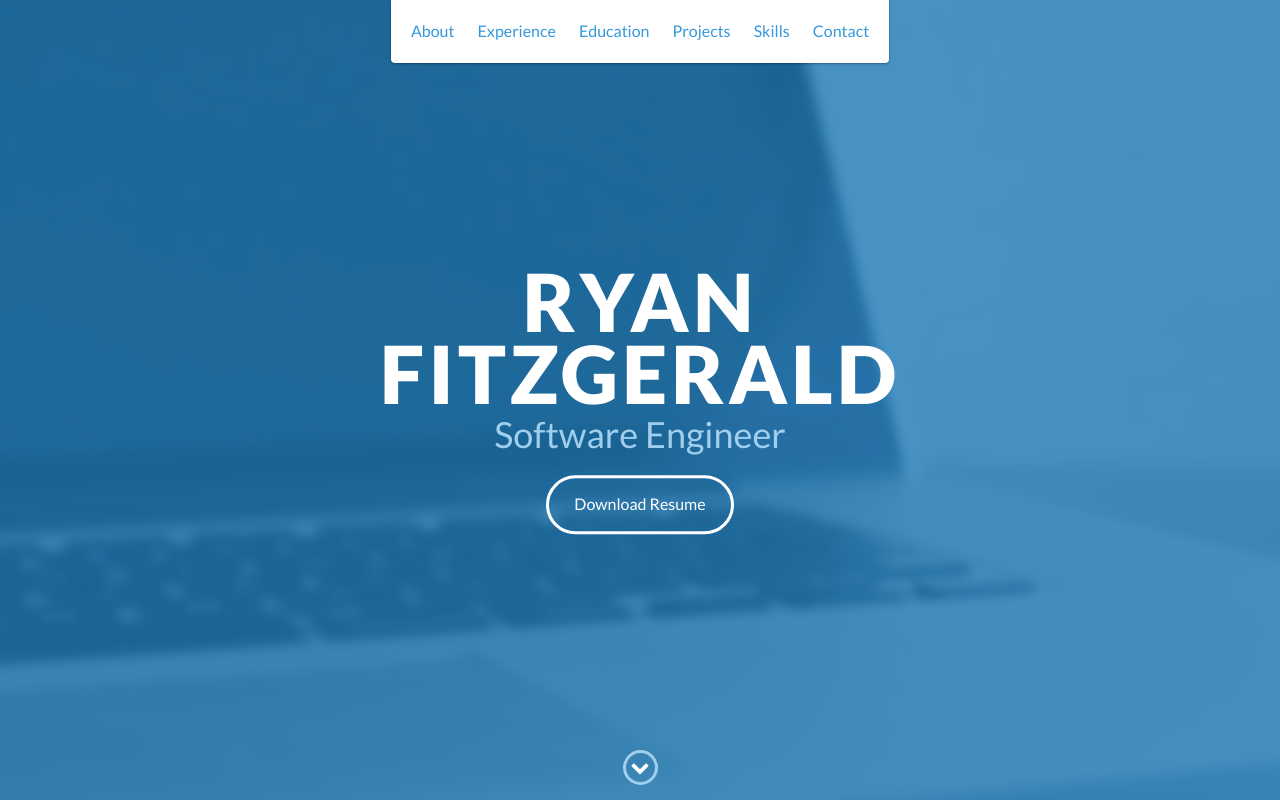
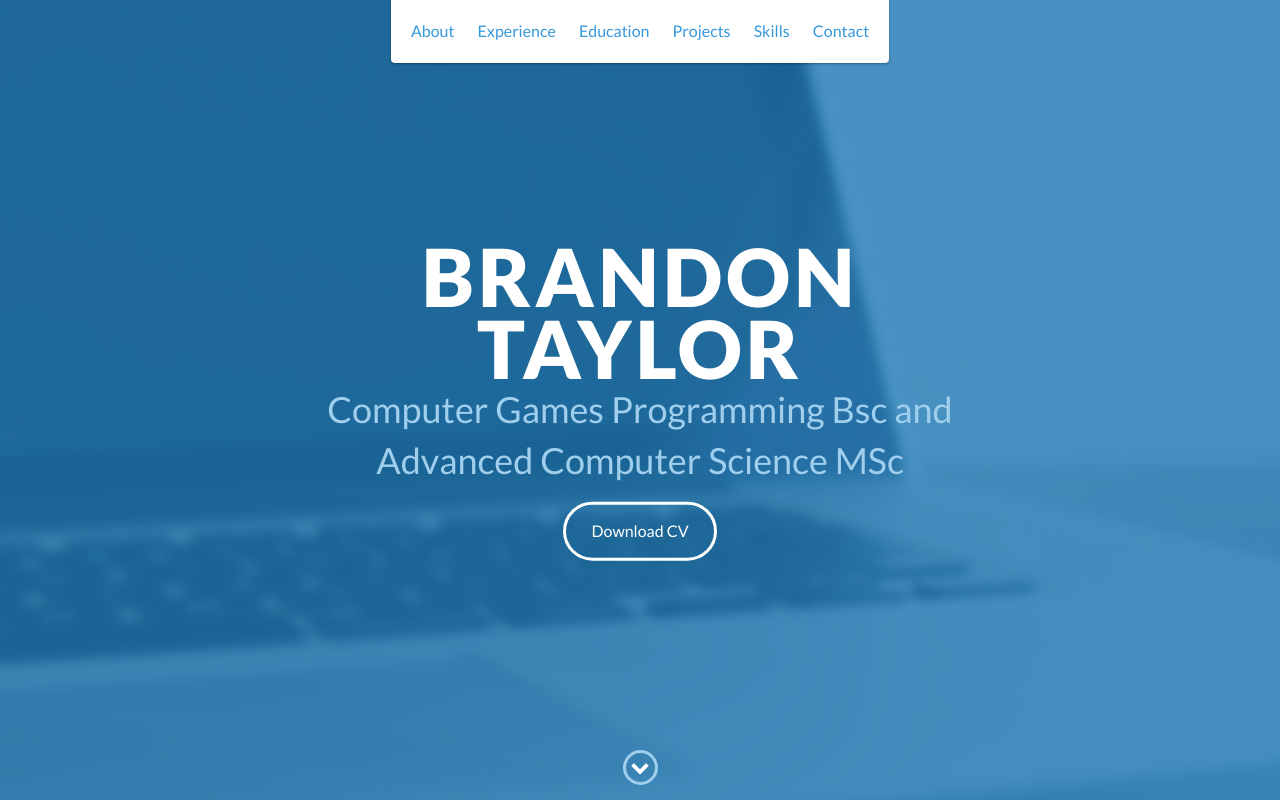
Before and after one commit to doubleedger1/doubleedger1.github.io, a website: page index.html in a window 1280 px wide. Shown: the top 800 px of the page. Drawn offline with nearby package versions, Linux system fonts and the light colour scheme.

Commit message:
Upload CV
Added CV and changed a few things.

```diff
--- a/index.html
+++ b/index.html
@@ -48,9 +48,9 @@
 
     <div id="lead">
         <div id="lead-content">
-            <h1>Ryan Fitzgerald</h1>
-            <h2>Software Engineer</h2>
-            <a href="#" class="btn-rounded-white">Download Resume</a>
+            <h1>Brandon Taylor</h1>
+            <h2>Computer Games Programming Bsc and Advanced Computer Science MSc</h2>
+            <a href="Brandon-Taylor-CV.pdf" class="btn-rounded-white">Download CV</a>
         </div>
         <!-- End #lead-content -->
 
```
Also changed, not shown: 1 other file.
